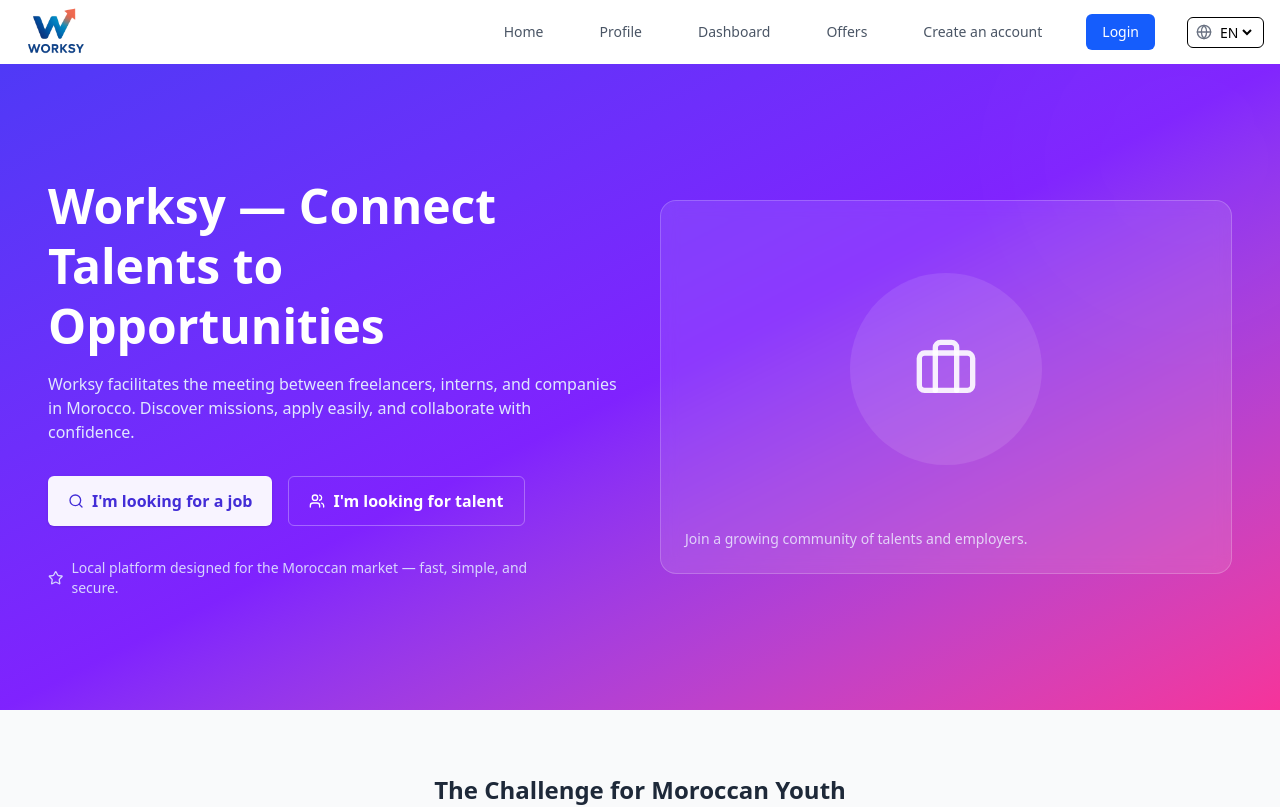
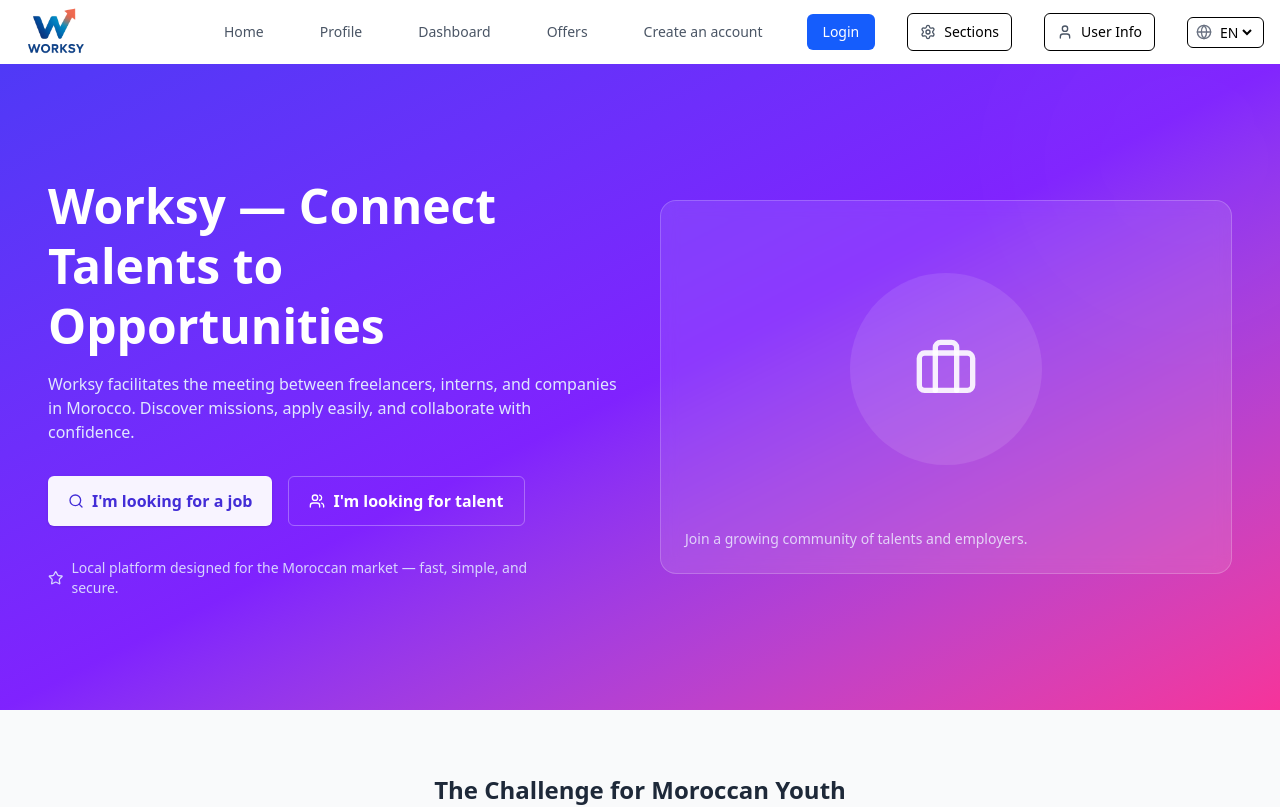
Before and after one commit to mohamedamine-elazaar/worksy, a React (Vite) app in the folder work front/: page / in a window 1280 px wide. Shown: the top 807 px of the page. Built offline with nearby package versions, Linux system fonts and the light colour scheme; no server answers.

Commit message:
config toggle

```diff
--- a/work front/src/components/Navbar.jsx
+++ b/work front/src/components/Navbar.jsx
@@ -1,7 +1,7 @@
-import { useState } from "react";
+import { useEffect, useState } from "react";
 import { Link, useNavigate } from "react-router-dom";
 import { useTranslation } from "react-i18next";
-import { Globe } from "lucide-react";
+import { Globe, Settings, User as UserIcon } from "lucide-react";
 import { useAuth } from "./context/useAuth";
 
 function Navbar() {
@@ -9,6 +9,35 @@
   const { t, i18n } = useTranslation();
   const navigate = useNavigate();
   const { role, setRole, token, user, setToken, setUser } = useAuth();
+  const [sectionsOpen, setSectionsOpen] = useState(false);
+  const [userOpen, setUserOpen] = useState(false);
+  const [prefs, setPrefs] = useState({ showProfile: true, showDashboard: true, showOffers: true });
+  const [userDraft, setUserDraft] = useState({ fullName: "", email: "" });
+
+  useEffect(() => {
+    try {
+      const raw = localStorage.getItem('ui_prefs');
+      if (raw) {
+        const parsed = JSON.parse(raw);
+        setPrefs((p) => ({ ...p, ...parsed?.nav }));
+      }
+    } catch { /* ignore */ }
+  }, []);
+
+  useEffect(() => {
+    setUserDraft({ fullName: user?.fullName || "", email: user?.email || "" });
+  }, [user]);
+
+  const savePrefs = (next) => {
+    const merged = { ...prefs, ...next };
+    setPrefs(merged);
+    try {
+      const raw = localStorage.getItem('ui_prefs');
+      const base = raw ? JSON.parse(raw) : {};
+      base.nav = merged;
+      localStorage.setItem('ui_prefs', JSON.stringify(base));
+    } catch { /* ignore */ }
+  };
 
   const changeLanguage = (e) => {
     i18n.changeLanguage(e.target.value);
@@ -26,6 +55,10 @@
 
   const isAuthed = !!(token || role || (typeof localStorage !== 'undefined' && (localStorage.getItem('token') || localStorage.getItem('role'))));
   const hasProfile = !!(user?.profile || (typeof localStorage !== 'undefined' && localStorage.getItem('profile')));
+
+  const showProfileLink = prefs.showProfile !== false;
+  const showDashboardLink = prefs.showDashboard !== false;
+  const showOffersLink = prefs.showOffers !== false;
 
   return (
     <nav className="bg-white shadow-lg">
@@ -54,24 +87,30 @@
             >
               {t('navbar.home')}
             </Link>
+            {showProfileLink && (
               <Link
                 to="/profile"
                 className="text-gray-600 hover:text-blue-600 px-3 py-2 rounded-md text-sm font-medium transition duration-300"
               >
                 {t('navbar.profile')}
               </Link>
+            )}
+            {showDashboardLink && (
               <Link
                 to="/dashboard"
                 className="text-gray-600 hover:text-blue-600 px-3 py-2 rounded-md text-sm font-medium transition duration-300"
               >
                 {t('navbar.dashboard')}
               </Link>
+            )}
+            {showOffersLink && (
               <Link
                 to="/offers"
                 className="text-gray-600 hover:text-blue-600 px-3 py-2 rounded-md text-sm font-medium transition duration-300"
               >
                 {t('navbar.offers')}
               </Link>
+            )}
             {(!isAuthed && !hasProfile) && (
               <Link
                 to="/signup"
@@ -95,6 +134,79 @@
                 {t('navbar.login')}
               </Link>
             )}
+
+            {/* Sections Config Toggle */}
+            <div className="relative">
+              <button
+                onClick={() => { setSectionsOpen((v) => !v); setUserOpen(false); }}
+                className="flex items-center gap-2 border rounded-md px-3 py-2 text-sm hover:bg-gray-50"
+                title="Configure sections"
+              >
+                <Settings className="w-4 h-4 text-gray-600" /> Sections
+              </button>
+              {sectionsOpen && (
+                <div className="absolute right-0 mt-2 w-56 bg-white border rounded-md shadow p-3 z-50">
+                  <label className="flex items-center gap-2 text-sm py-1">
+                    <input type="checkbox" checked={showProfileLink} onChange={(e) => savePrefs({ showProfile: e.target.checked })} />
+                    <span>Profile link</span>
+                  </label>
+                  <label className="flex items-center gap-2 text-sm py-1">
+                    <input type="checkbox" checked={showDashboardLink} onChange={(e) => savePrefs({ showDashboard: e.target.checked })} />
+                    <span>Dashboard link</span>
+                  </label>
+                  <label className="flex items-center gap-2 text-sm py-1">
+                    <input type="checkbox" checked={showOffersLink} onChange={(e) => savePrefs({ showOffers: e.target.checked })} />
+                    <span>Offers link</span>
+                  </label>
+                </div>
+              )}
+            </div>
+
+            {/* User Info Config Toggle */}
+            <div className="relative">
+              <button
+                onClick={() => { setUserOpen((v) => !v); setSectionsOpen(false); }}
+                className="flex items-center gap-2 border rounded-md px-3 py-2 text-sm hover:bg-gray-50"
+                title="Configure user info"
+              >
+                <UserIcon className="w-4 h-4 text-gray-600" /> User Info
+              </button>
+              {userOpen && (
+                <div className="absolute right-0 mt-2 w-64 bg-white border rounded-md shadow p-3 z-50">
+                  <div className="text-xs text-gray-500 mb-2">Quick update (local)</div>
+                  <input
+                    className="w-full border rounded-md px-2 py-1 text-sm mb-2"
+                    placeholder="Full name"
+                    value={userDraft.fullName}
+                    onChange={(e) => setUserDraft((d) => ({ ...d, fullName: e.target.value }))}
+                  />
+                  <input
+                    type="email"
+                    className="w-full border rounded-md px-2 py-1 text-sm mb-2"
+                    placeholder="Email"
+                    value={userDraft.email}
+                    onChange={(e) => setUserDraft((d) => ({ ...d, email: e.target.value }))}
+                  />
+                  <div className="flex justify-end gap-2">
+                    <button
+                      className="px-3 py-1 text-sm rounded-md bg-gray-100"
+                      onClick={() => setUserOpen(false)}
+                      type="button"
+                    >Cancel</button>
+                    <button
+                      className="px-3 py-1 text-sm rounded-md bg-indigo-600 text-white"
+                      onClick={() => {
+                        const nextUser = { ...(user || {}), fullName: userDraft.fullName, email: userDraft.email };
+                        try { setUser(nextUser) } catch { /* ignore */ }
+                        try { localStorage.setItem('user', JSON.stringify(nextUser)) } catch { /* ignore */ }
+                        setUserOpen(false);
+                      }}
+                      type="button"
+                    >Save</button>
+                  </div>
+                </div>
+              )}
+            </div>
 
             {/* Language Switcher */}
             <div className="flex items-center gap-1 border rounded-md px-2 py-1">
@@ -151,6 +263,7 @@
               >
                 {t('navbar.profile')}
               </Link>
+              {showDashboardLink && (
                 <Link
                   to="/dashboard"
                   className="text-gray-600 hover:text-blue-600 block px-3 py-2 rounded-md text-base font-medium transition duration-300"
@@ -158,6 +271,8 @@
                 >
                   {t('navbar.dashboard')}
                 </Link>
+              )}
+              {showOffersLink && (
                 <Link
                   to="/offers"
                   className="text-gray-600 hover:text-blue-600 block px-3 py-2 rounded-md text-base font-medium transition duration-300"
@@ -165,6 +280,7 @@
                 >
                   {t('navbar.offers')}
                 </Link>
+              )}
               {(!isAuthed && !hasProfile) && (
                 <Link
                   to="/signup"
```
Lines whose indentation alone changed are shown as unchanged.
